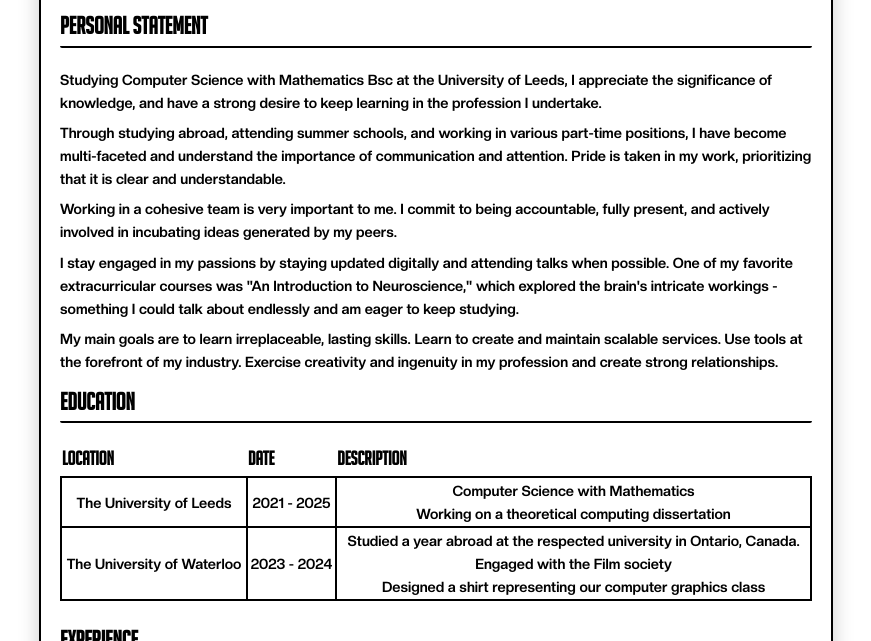
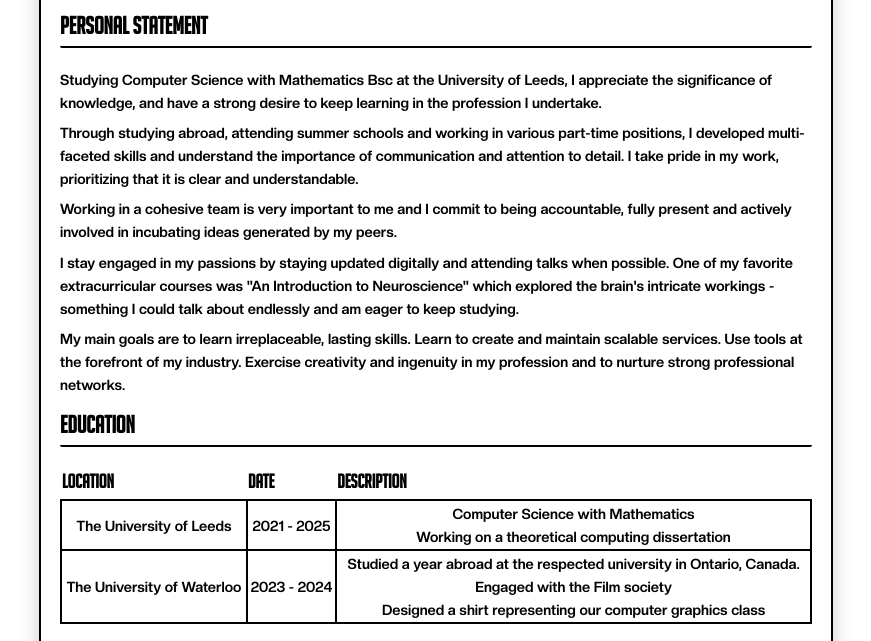
Before and after one commit to SteveThePug/CV, a plain HTML site: page index.html in a window 1280 px wide. Shown: the part 143-784 px from the top of the page, without its empty margins (204-1075 px from the left). Drawn offline with Linux system fonts and the light colour scheme.

Commit message:
Added mum's edits

```diff
--- a/index.html
+++ b/index.html
@@ -31,16 +31,16 @@
             Studying Computer Science with Mathematics Bsc at the University of Leeds, I appreciate the significance of knowledge, and have a strong desire to keep learning in the profession I undertake.
         </p>
         <p>
-            Through studying abroad,<!-- I absquatulated my previous life,--> attending summer schools, and working in various part-time positions, I have become multi-faceted and understand the importance of communication and attention. Pride is taken in my work, prioritizing that it is clear and understandable.
+            Through studying abroad,<!-- I absquatulated my previous life,--> attending summer schools and working in various part-time positions, I developed multi-faceted skills and understand the importance of communication and attention to detail. I take pride in my work, prioritizing that it is clear and understandable.
         </p>
         <p>
-            Working in a cohesive team is very important to me. I commit to being accountable, fully present, and actively involved in incubating ideas generated by my peers.
+            Working in a cohesive team is very important to me and I commit to being accountable, fully present and actively involved in incubating ideas generated by my peers.
         </p>
         <p>
-            I stay engaged in my passions by staying updated digitally and attending talks when possible. One of my favorite extracurricular courses was "An Introduction to Neuroscience," which explored the brain's intricate workings - something I could talk about endlessly and am eager to keep studying.
+            I stay engaged in my passions by staying updated digitally and attending talks when possible. One of my favorite extracurricular courses was "An Introduction to Neuroscience" which explored the brain's intricate workings - something I could talk about endlessly and am eager to keep studying.
         </p>
         <p>
-            My main goals are to learn irreplaceable, lasting skills. Learn to create and maintain scalable services. Use tools at the forefront of my industry. Exercise creativity and ingenuity in my profession and create strong relationships.
+            My main goals are to learn irreplaceable, lasting skills. Learn to create and maintain scalable services. Use tools at the forefront of my industry. Exercise creativity and ingenuity in my profession and to nurture strong professional networks.
         </p>
 
         <h2>Education</h2>
```
